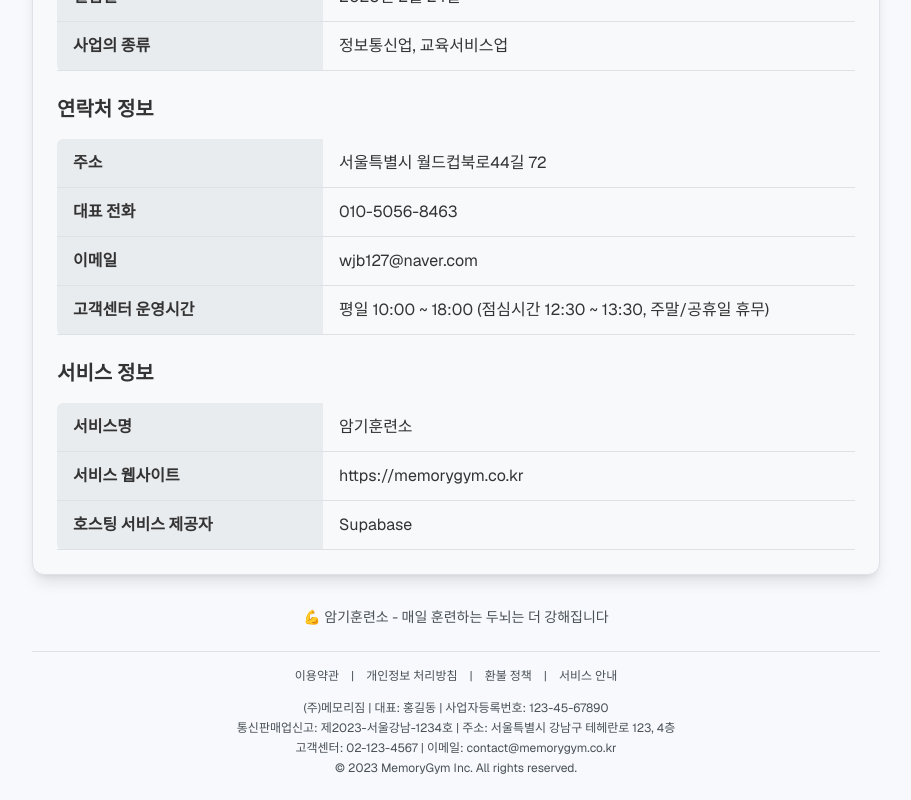
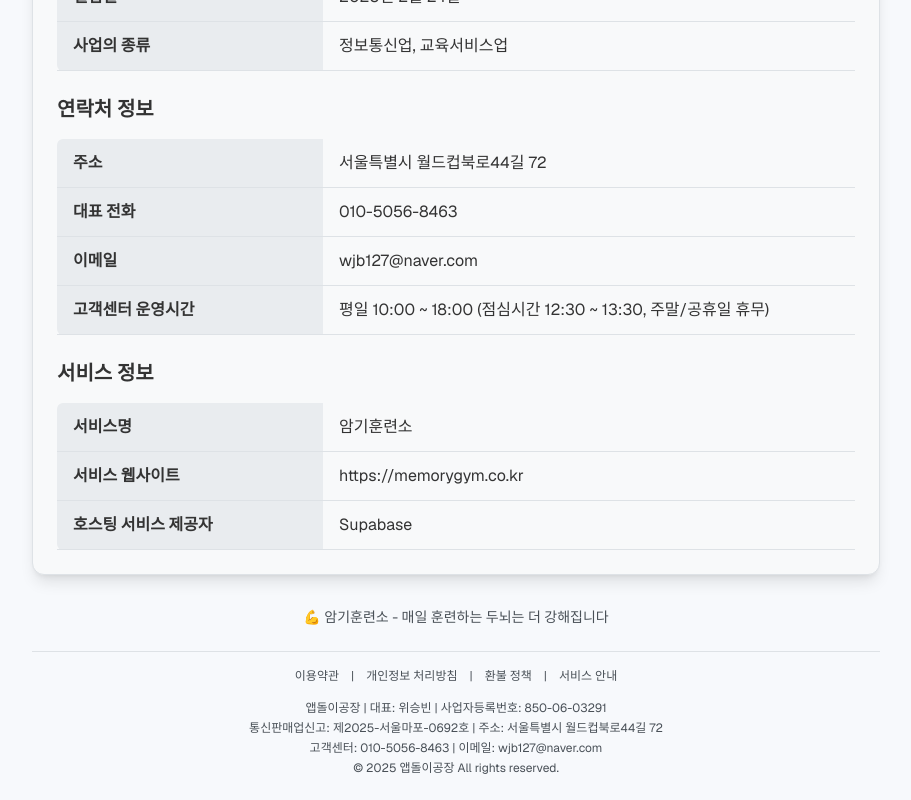
Before and after one commit to wjb127/memorygym2, a Next.js app: page /company-info in a window 1280 px wide. Shown: the part 505-1305 px from the top of the page, without its empty margins (184-1095 px from the left). Built offline with nearby package versions, Linux system fonts and the light colour scheme; no server answers.

Commit message:
법적 페이지 레이아웃 업데이트: 푸터 정보를 메인 페이지와 일치하도록 변경

```diff
--- a/src/components/LegalPageLayout.tsx
+++ b/src/components/LegalPageLayout.tsx
@@ -48,10 +48,10 @@ export default function LegalPageLayout({ children, title, description }: LegalP
           </div>
 
           <div className="text-xs text-[var(--neutral-700)] space-y-1">
-            <p>(주)메모리짐 | 대표: 홍길동 | 사업자등록번호: 123-45-67890</p>
-            <p>통신판매업신고: 제2023-서울강남-1234호 | 주소: 서울특별시 강남구 테헤란로 123, 4층</p>
-            <p>고객센터: 02-123-4567 | 이메일: contact@memorygym.co.kr</p>
-            <p>© 2023 MemoryGym Inc. All rights reserved.</p>
+            <p>앱돌이공장 | 대표: 위승빈 | 사업자등록번호: 850-06-03291</p>
+            <p>통신판매업신고: 제2025-서울마포-0692호 | 주소: 서울특별시 월드컵북로44길 72</p>
+            <p>고객센터: 010-5056-8463 | 이메일: wjb127@naver.com</p>
+            <p>© 2025 앱돌이공장 All rights reserved.</p>
           </div>
         </div>
       </footer>
```
